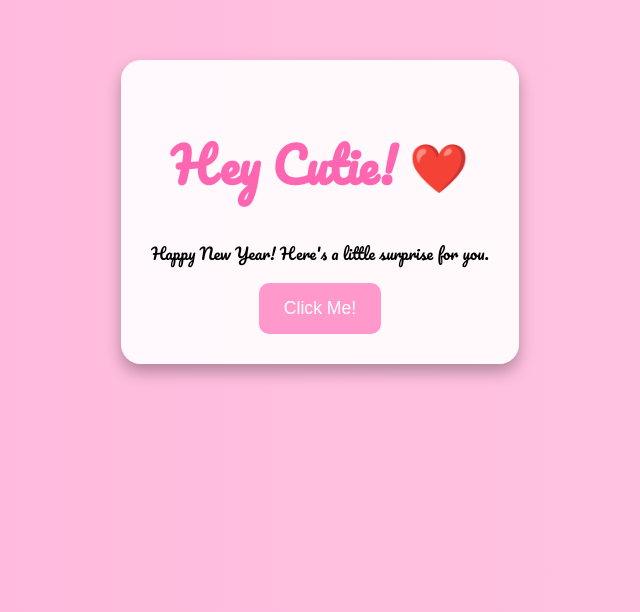
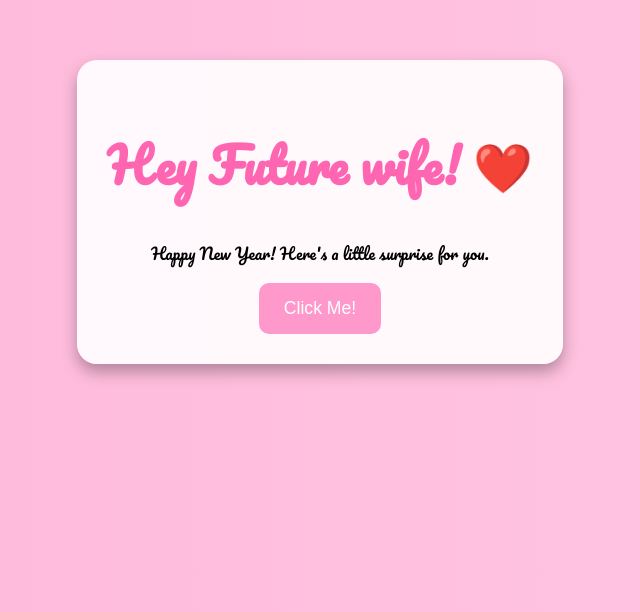
Before and after one commit to 123643/Happy-new-year, a plain HTML site: page index.html in a window 1280 px wide. Shown: the part 188-800 px from the top of the page, without its empty margins (320-960 px from the left). Drawn offline with Linux system fonts and the light colour scheme.

Commit message:
Update index.html

```diff
--- a/index.html
+++ b/index.html
@@ -127,7 +127,7 @@
 <body>
   <!-- Welcome Screen -->
   <div id="welcome">
-    <h1>Hey Cutie! ❤️</h1>
+    <h1>Hey Future wife! ❤️</h1>
     <p>Happy New Year! Here's a little surprise for you.</p>
     <button onclick="showPopup()">Click Me!</button>
   </div>
```
